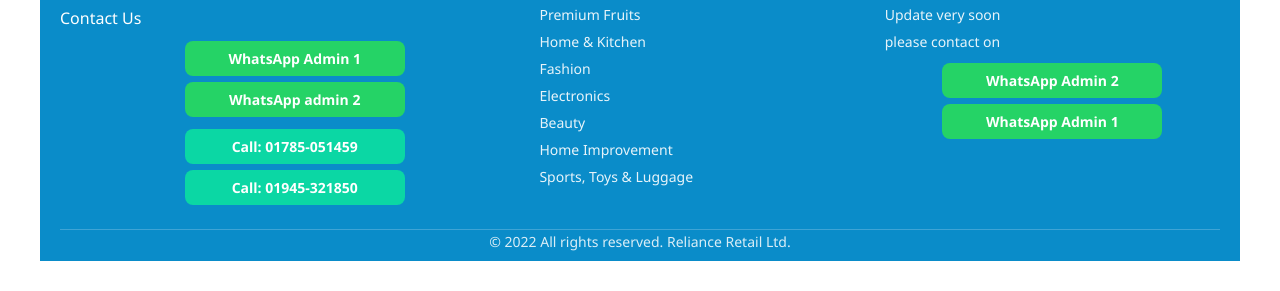
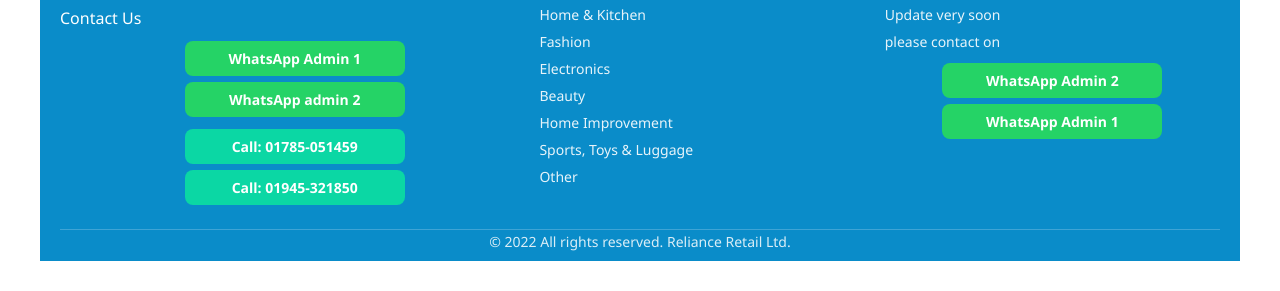
Before and after one commit to asadulredewan-cyber/bdshop, a plain HTML site: page cart.html in a window 1280 px wide. Shown: the part 509-800 px from the top of the page. Drawn offline with nearby package versions, Linux system fonts and the light colour scheme; no server answers.

Commit message:
Update cart.html

```diff
--- a/cart.html
+++ b/cart.html
@@ -336,9 +336,7 @@
       <div class="footer-col">
         <h4>Most Popular Categories</h4>
         <ul>
-          <li>
-            <div class="category-item-fotter" data-cat="premium-fruits">Premium Fruits</div>
-          </li>
+
           <li>
             <div class="category-item-fotter" data-cat="home-kitchen">Home & Kitchen</div>
           </li>
@@ -356,6 +354,9 @@
           </li>
           <li>
             <div class="category-item-fotter" data-cat="sports">Sports, Toys & Luggage</div>
+          </li>
+           <li>
+            <div class="category-item-fotter" data-cat="premium-fruits">Other</div>
           </li>
         </ul>
       </div>
```
